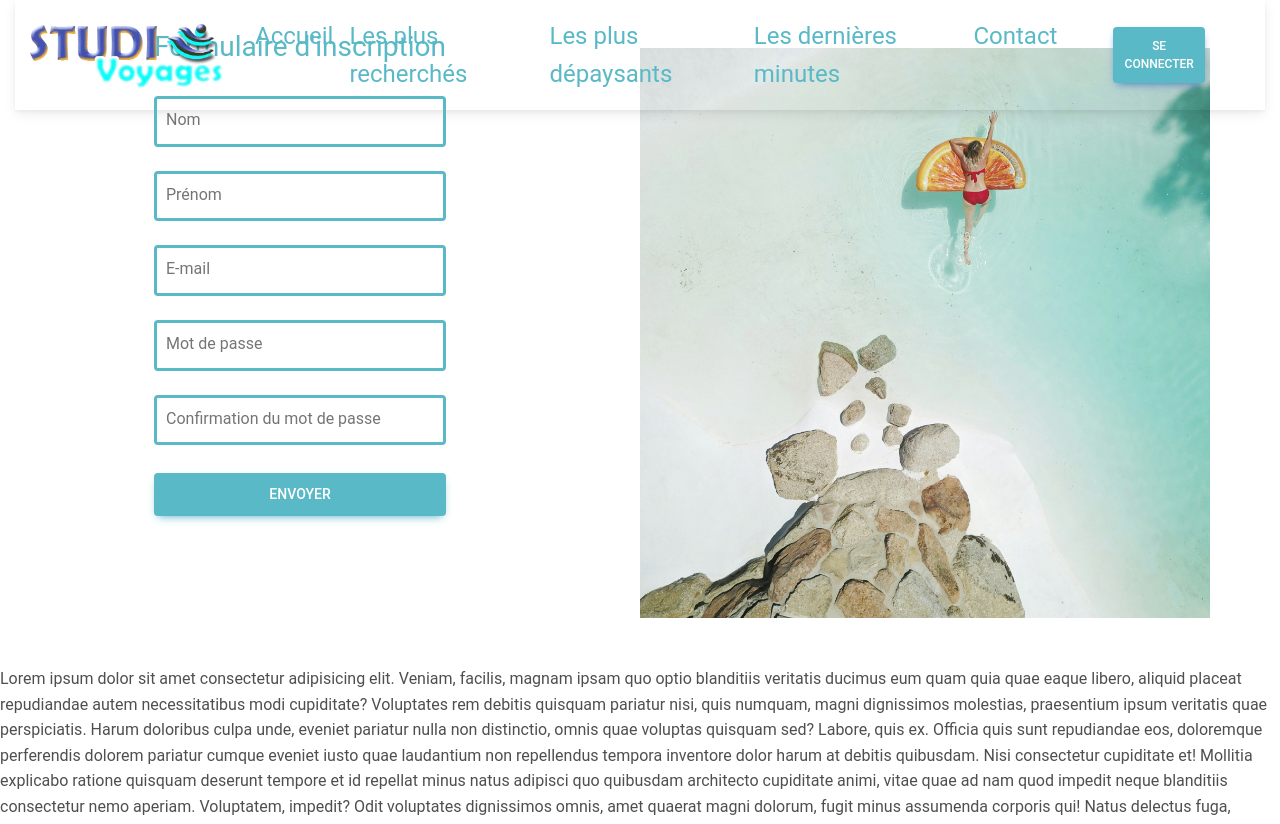
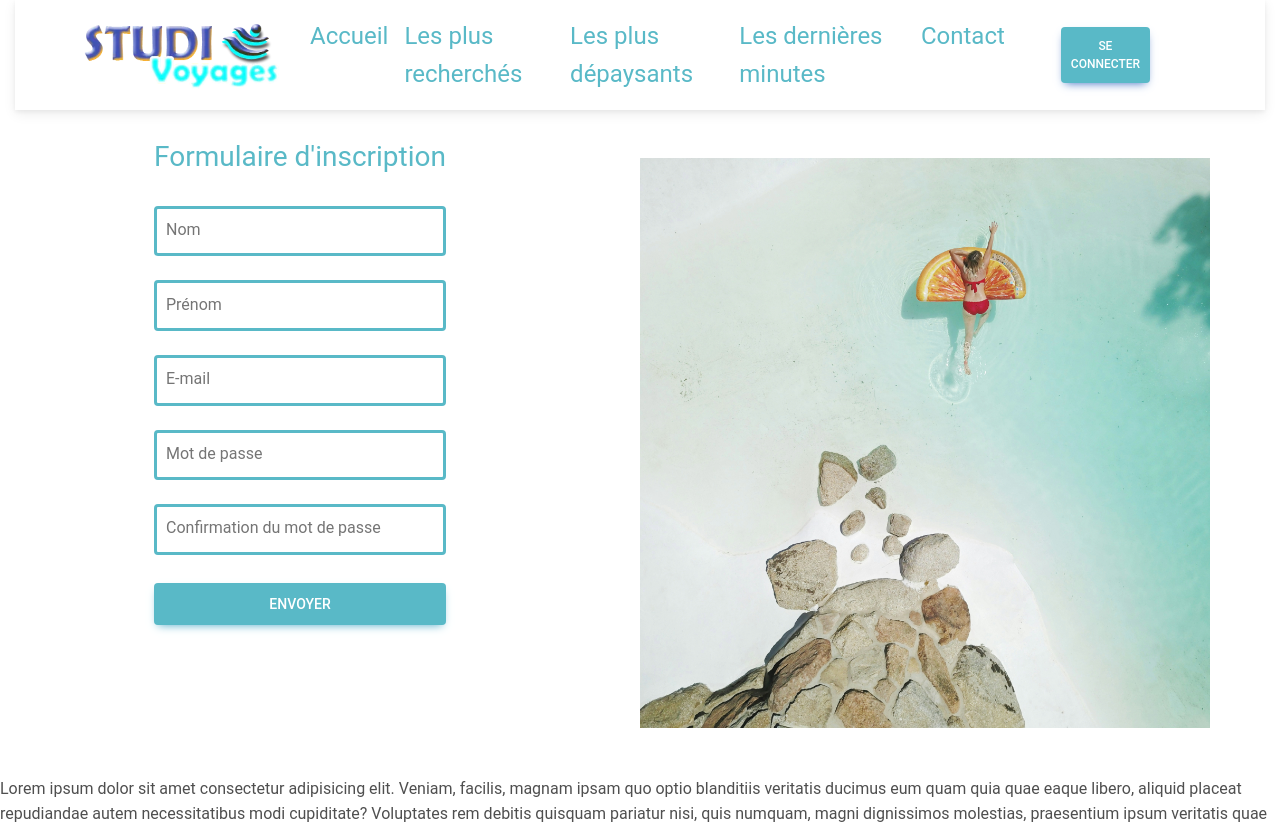
Before and after one commit to fredlesieur/studivoyage, a plain HTML site: page new_user.html in a window 1280 px wide. Shown: the top 824 px of the page. Drawn offline with nearby package versions, Linux system fonts and the light colour scheme.

Commit message:
feat: new style

```diff
--- a/css/new_user.css
+++ b/css/new_user.css
@@ -17,10 +17,6 @@ body{
 header{
     margin-left: 15px;
     margin-right:15px;
-    position:fixed;
-    top:0;
-    left:0;
-    right:0;
 }
 .navbar-nav a{
     transition: color 2s;
@@ -42,7 +38,6 @@ input{
 }
 
 .bg-image-vertical {
-    position: relative;
     overflow: hidden;
     background-repeat: no-repeat;
     background-position: right center;
--- a/new_user.html
+++ b/new_user.html
@@ -10,7 +10,7 @@
 <body>
     <header>
         <nav class="navbar navbar-expand-lg">
-            <div class="container-fluid">
+            <div class="container">
                 <a class="navbar-brand" href="#">
                     <img src="assets/logo/studiVoyagesTransparent.webp" alt="Bootstrap" width="200">
                 </a>
@@ -74,7 +74,7 @@
                                 </div>
                         </div>
                     </div>
-                    <div class="col-sm-6 px-0 d-none d-sm-block">
+                    <div class="col-sm-6 px-0 d-flex">
                         <img src="assets/image/image8.jpg" alt="plage avec une femme sur un matelas dans l'eau" class="w-100 vh-50"
                             style="object-fit: cover; object-position: left;">
                     </div>
```
